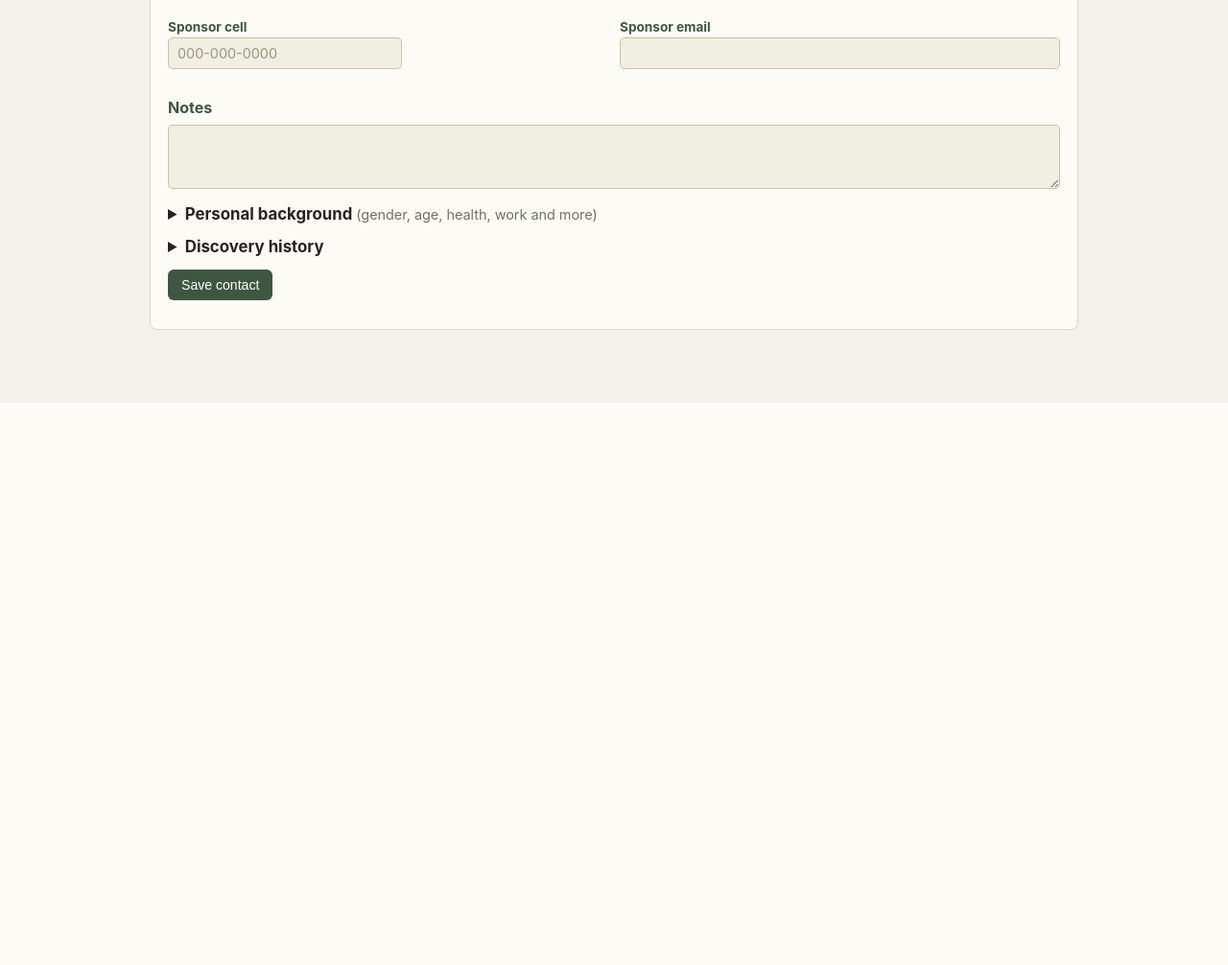
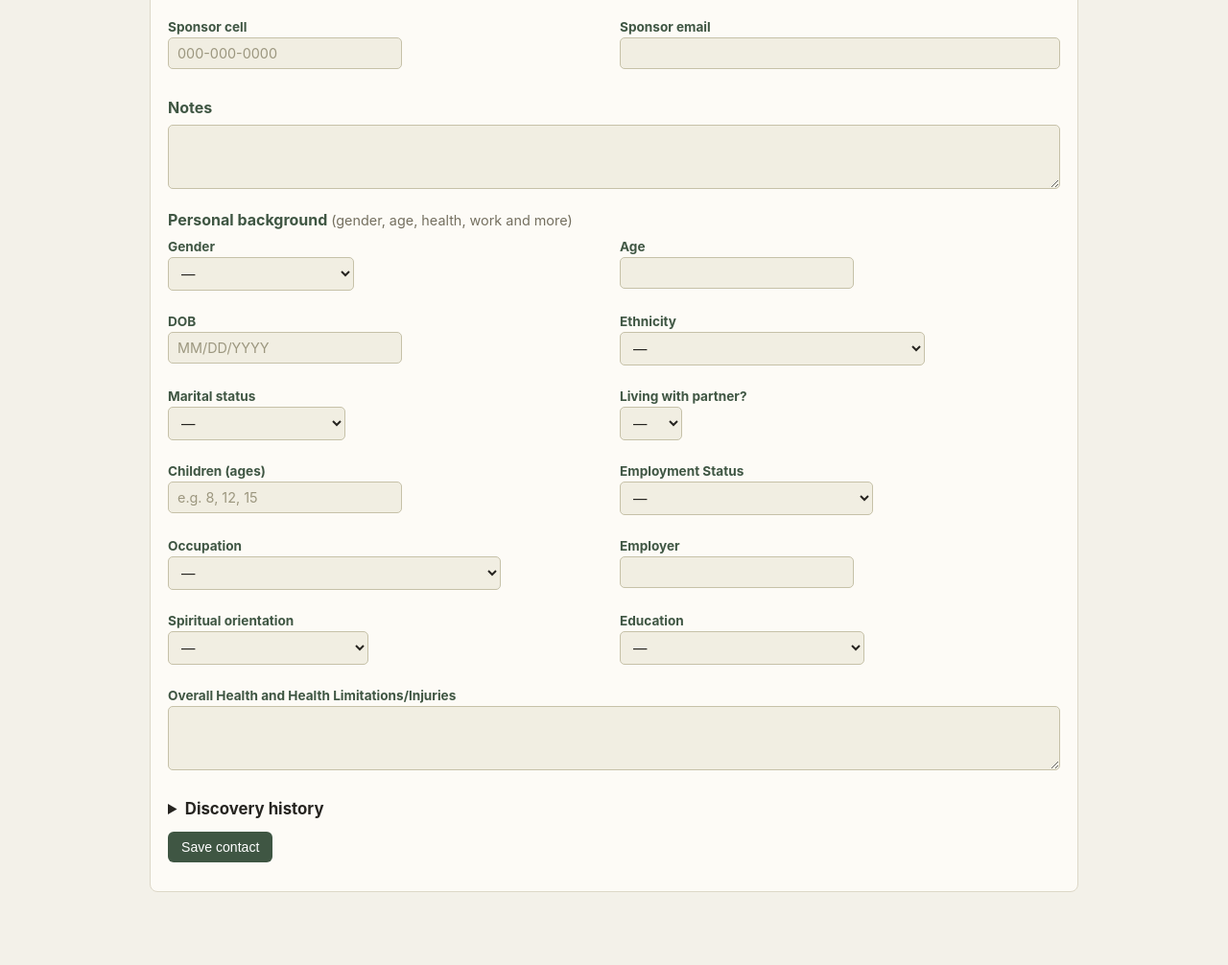
Before and after one commit to BlueskyUSA/Dallas-Discovery-CRM, a Flask app: page /crm/contacts/new in a window 1280 px wide. Shown: the part 1394-2400 px from the top of the page at 96% size. Before the commit the page ends 1814 px from the top, so only its background shows below. Run offline with Flask 3, Linux system fonts and the light colour scheme; the visitor is signed in with stand-in values (Sample User, id 1); data that the repository does not hold is empty; some libraries are stand-ins or nearby versions.

Commit message:
Add files via upload

```diff
--- a/templates/contact_form.html
+++ b/templates/contact_form.html
@@ -120,8 +120,8 @@
     <h3>Notes</h3>
     <div class="field"><textarea name="notes" rows="3" style="width:100%">{{ contact.notes if contact and contact.notes else '' }}</textarea></div>
 
-    <details style="margin-bottom:14px">
-      <summary style="cursor:pointer; font-weight:700; font-size:1.05rem">Personal background <span class="muted" style="font-weight:400">(gender, age, health, work and more)</span></summary>
+    <div style="margin-bottom:14px">
+      <h3>Personal background <span class="muted" style="font-weight:400">(gender, age, health, work and more)</span></h3>
       <div class="grid2" style="margin-top:10px">
       <div class="field">
         <label>Gender</label>
@@ -248,7 +248,7 @@
       </div>
       <div class="field" style="grid-column: 1 / -1"><label>Overall Health and Health Limitations/Injuries</label><textarea name="overall_health" rows="3" style="width:100%">{{ contact.overall_health if contact and contact.overall_health else '' }}</textarea></div>
       </div>
-    </details>
+    </div>
 
     <details style="margin-bottom:14px" {% if contact and (contact.discovery_attendance == 'Yes') %}open{% endif %}>
       <summary style="cursor:pointer; font-weight:700; font-size:1.05rem">Discovery history</summary>
```
